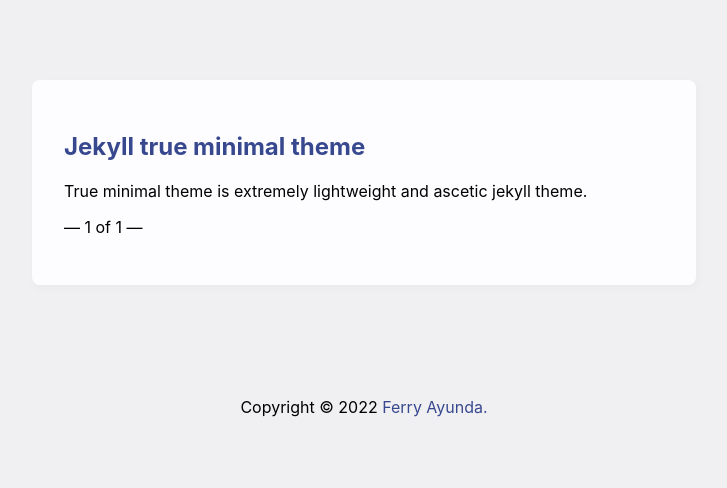
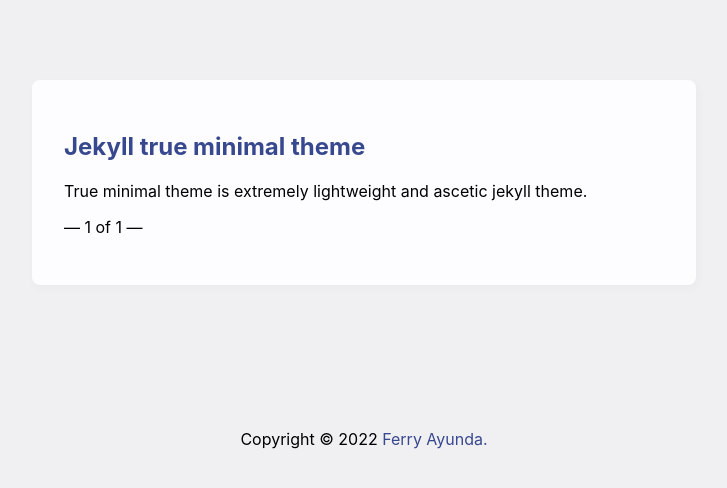
Before and after one commit to susahcebok/blog, a Jekyll site: the page built from index.html, in a window 1280 px wide. Shown: the top 488 px of the page, without its empty margins (276-1003 px from the left). Built offline with Jekyll 4.4.1, drawn with Linux system fonts in a browser that asks for light colours; the list of posts is cut into pages by our own code.

Commit message:
Update style.css

```diff
--- a/assets/css/style.css
+++ b/assets/css/style.css
@@ -16,8 +16,7 @@ article {
 footer {
         width: 600px;
         margin: 5em auto;
-        padding: 1em;
-        border-radius: 0.5em;
+        padding: 3em;
     }
 a:link, a:visited {
         color: #38488f;
```
